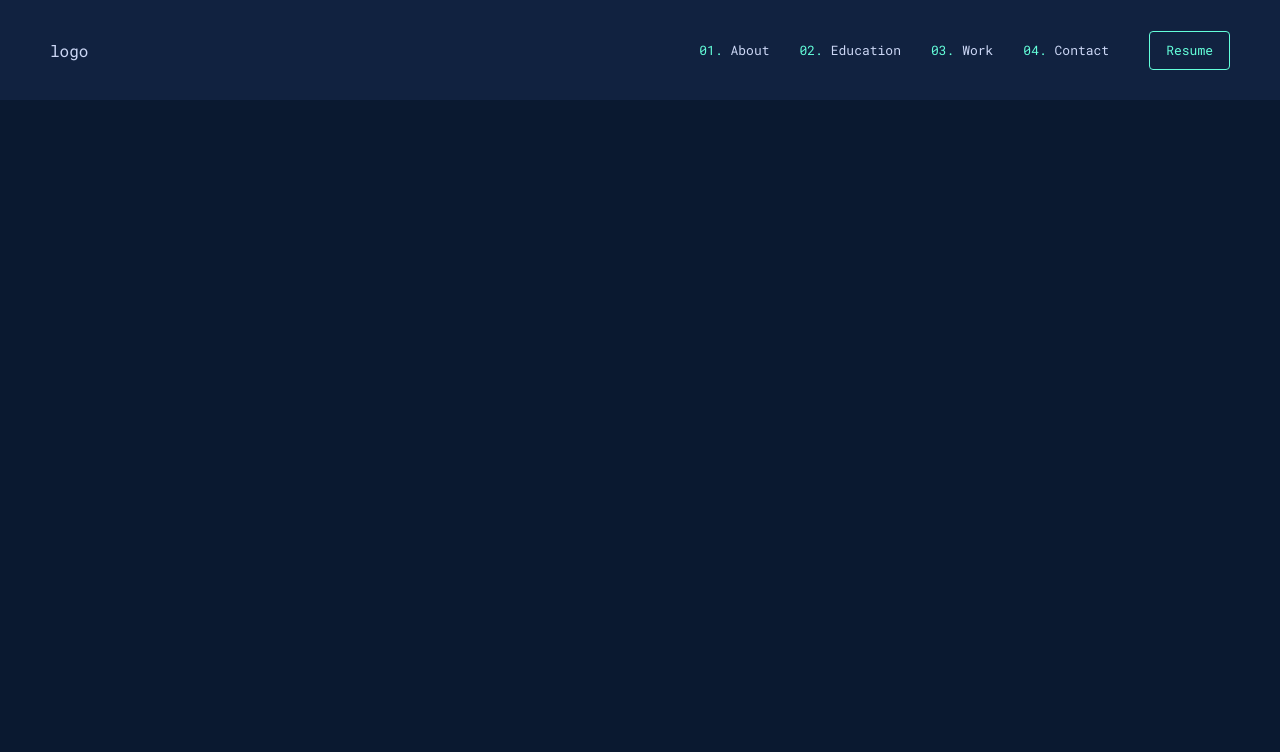
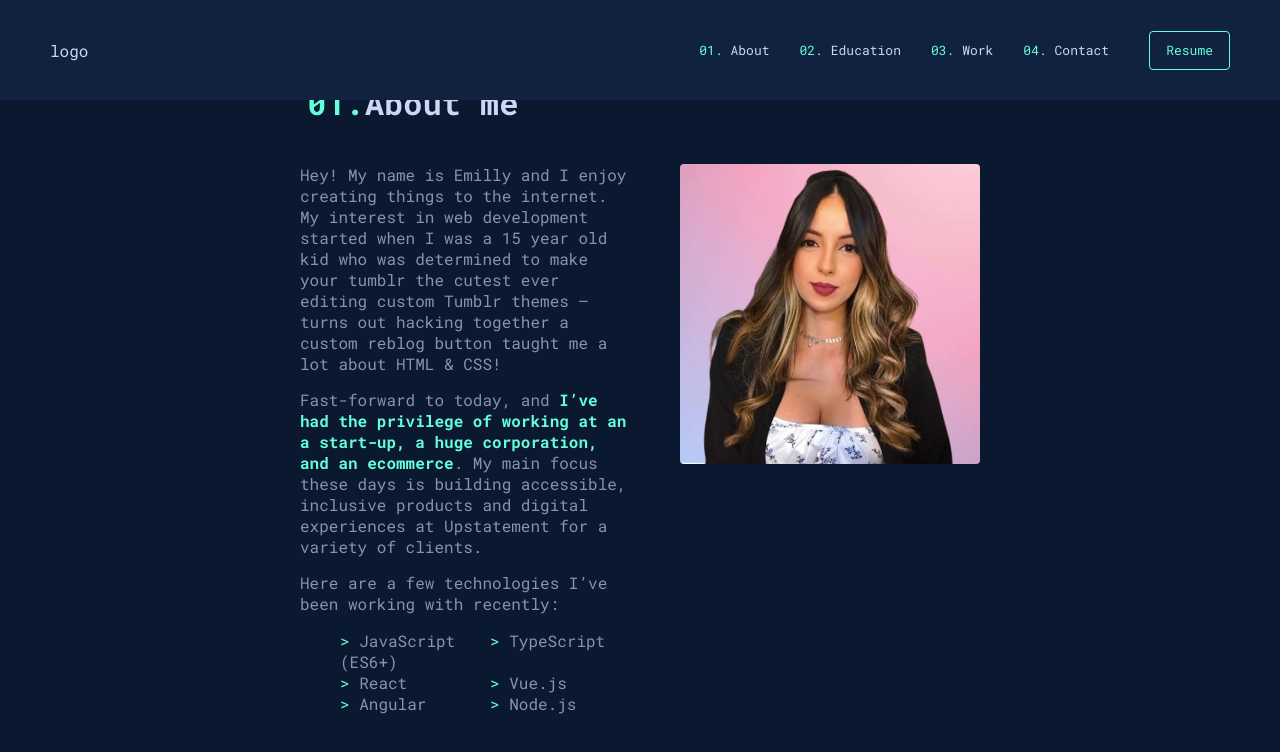
Before and after one commit to emyslandim/portifolio, a Next.js app: page /About in a window 1280 px wide. Shown: the top 752 px of the page. Built offline with nearby package versions, Linux system fonts and the light colour scheme.

Commit message:
Improve about page

```diff
--- a/src/pages/About/index.tsx
+++ b/src/pages/About/index.tsx
@@ -1,5 +1,44 @@
 import { Ui } from "./styles";
 
 export default function About() {
-  return <span>About</span>;
+  return (
+    <Ui.Wrapper>
+      <Ui.Title>
+        <span>01.</span> About me
+      </Ui.Title>
+      <Ui.Description>
+        <section>
+          <p>
+            Hey! My name is Emilly and I enjoy creating things to the internet.
+            My interest in web development started when I was a 15 year old kid
+            who was determined to make your tumblr the cutest ever editing
+            custom Tumblr themes — turns out hacking together a custom reblog
+            button taught me a lot about HTML & CSS!
+          </p>
+          <p>
+            Fast-forward to today, and <Ui.Marked>I’ve had the privilege of working at an a
+            start-up, a huge corporation, and an ecommerce</Ui.Marked>. My main focus these
+            days is building accessible, inclusive products and digital
+            experiences at Upstatement for a variety of clients.
+          </p>
+          <p>Here are a few technologies I’ve been working with recently:</p>
+          <Ui.SkillList>
+            <li>JavaScript (ES6+)</li>
+            <li>TypeScript</li>
+            <li>React</li>
+            <li>Vue.js</li>
+            <li>Angular</li>
+            <li>Node.js</li>
+          </Ui.SkillList>
+        </section>
+        <Ui.ProfilePic
+          src="/images/profile.jpeg"
+          alt="Profile pic"
+          width={300}
+          height={300}
+          priority
+        />
+      </Ui.Description>
+    </Ui.Wrapper>
+  );
 }
--- a/src/pages/About/styles.ts
+++ b/src/pages/About/styles.ts
@@ -1,17 +1,76 @@
 import styled from "styled-components";
+import Image from "next/image";
 
-const Button = styled.a`
-  background-color: transparent;
-  border: 1px solid var(--green);
-  color: var(--green);
-  background-color: transparent;
-  border-radius: 4px;
-  padding: 0.75rem 1rem;
-  font-size: 13px;
-  line-height: 1;
-  text-decoration: none;
-  cursor: pointer;
-  transition: var(--transition);
+const Wrapper = styled.main`
+  display: flex;
+  flex-direction: column;
+  justify-content: center;
+  align-items: center;
+  height: 100vh;
+  margin: 0px 24%;
 `;
 
-export const Ui = { Button };
+const Description = styled.div`
+  display: grid;
+  grid-template-columns: 3fr 2fr;
+  gap: 50px;
+  color: var(--slate);
+  font-size: 16px;
+
+  p {
+    display: block;
+    margin-block-start: 1em;
+    margin-block-end: 1em;
+    margin-inline-start: 0px;
+    margin-inline-end: 0px;
+
+    margin: 0px 0px 15px;
+  }
+`;
+
+const Title = styled.h1`
+  display: flex;
+  -webkit-box-align: center;
+  align-items: center;
+  position: relative;
+  margin: 10px 0px 40px;
+  width: 100%;
+  font-size: clamp(26px, 5vw, var(--fz-heading));
+  white-space: nowrap;
+
+  span {
+    color: var(--green);
+  }
+`;
+
+const SkillList = styled.ul`
+  display: grid;
+  grid-template-columns: repeat(2, minmax(140px, 200px));
+  gap: 0px 10px;
+  padding: 0px;
+  margin: 20px 0px 0px;
+  overflow: hidden;
+  list-style: none;
+
+  margin-block-start: 1em;
+  margin-block-end: 1em;
+  margin-inline-start: 0px;
+  margin-inline-end: 0px;
+  padding-inline-start: 40px;
+
+  li::before {
+  content: "> ";
+  font-size: 16px;
+  color: var(--green);
+}
+`;
+
+const ProfilePic = styled(Image)`
+  border-radius: 4px;
+`
+
+const Marked = styled.strong`
+  color: var(--green);
+`
+
+export const Ui = { Wrapper, Description, Title, SkillList, ProfilePic, Marked };
```
Also changed, not shown: public/images/profile.jpeg (added).
